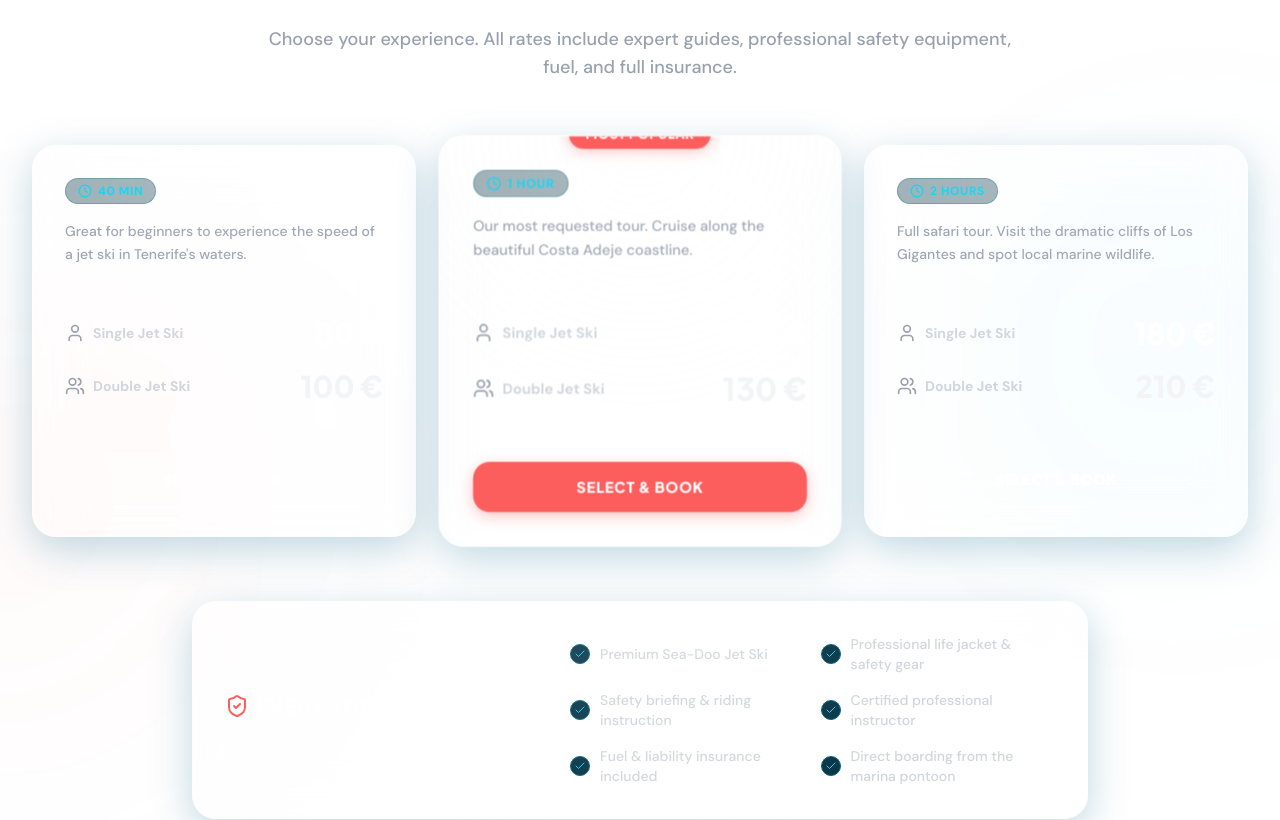
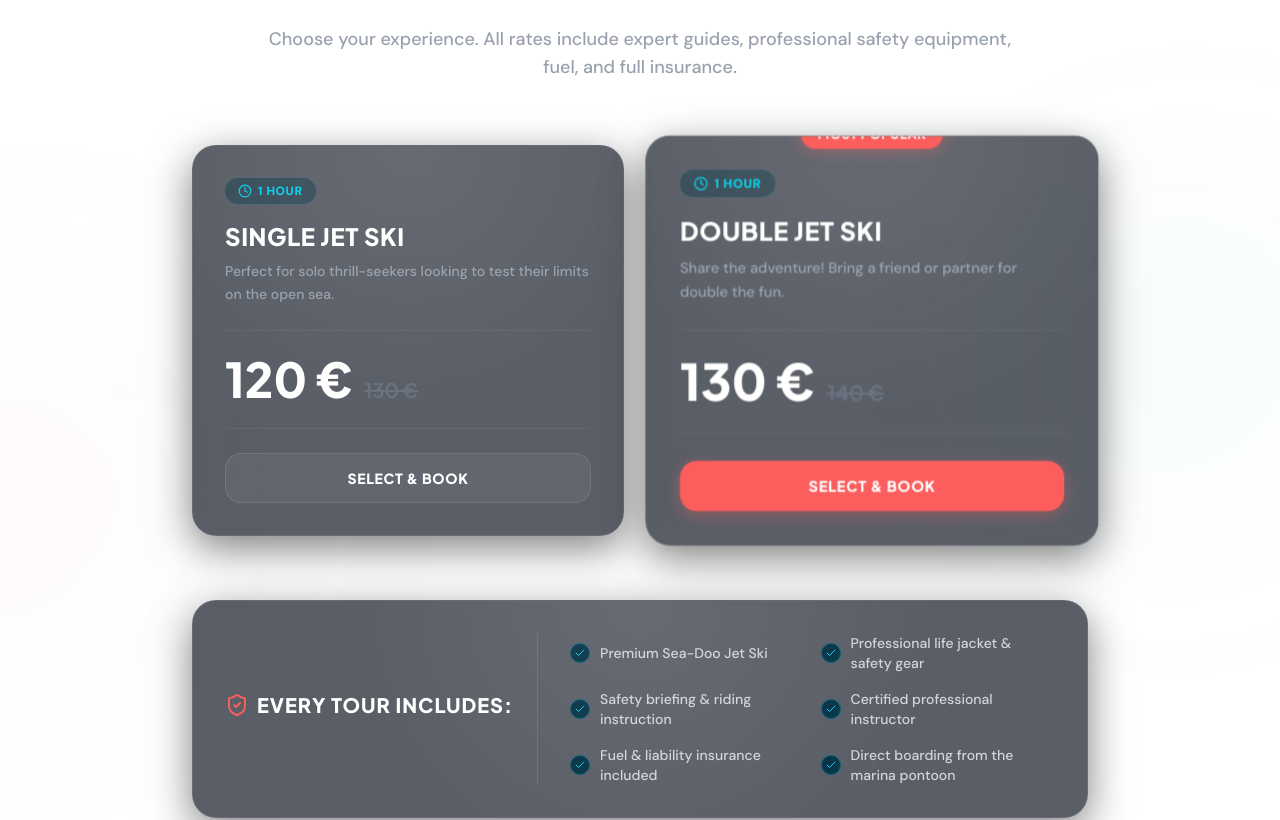
Before and after one commit to TimSorrow/tenjet, a Next.js app: page / in a window 1280 px wide. Shown: the part 960-1780 px from the top of the page. Built offline with nearby package versions, Linux system fonts and the light colour scheme.

Commit message:
feat: Replace background video with reductedJetSki3.mp4, switch to dark glass panels for readability, and simplify pricing to 1 Hour Single/Double cards

```diff
--- a/src/app/globals.css
+++ b/src/app/globals.css
@@ -95,11 +95,11 @@ body {
 
 /* Liquid Glass utility classes */
 .liquid-glass {
-  background: rgba(255, 255, 255, 0.2);
+  background: rgba(3, 8, 20, 0.65);
   backdrop-filter: blur(24px) saturate(200%);
   -webkit-backdrop-filter: blur(24px) saturate(200%);
-  border: 1px solid rgba(255, 255, 255, 0.3);
-  box-shadow: 0 12px 40px 0 rgba(0, 101, 141, 0.25);
+  border: 1px solid rgba(255, 255, 255, 0.08);
+  box-shadow: 0 12px 40px 0 rgba(0, 0, 0, 0.5);
   position: relative;
   overflow: hidden;
 }
@@ -108,25 +108,25 @@ body {
   content: "";
   position: absolute;
   inset: 0;
-  background: radial-gradient(circle at 50% 0%, rgba(255, 255, 255, 0.15), transparent 60%);
+  background: radial-gradient(circle at 50% 0%, rgba(255, 255, 255, 0.08), transparent 60%);
   pointer-events: none;
 }
 
 /* Glassmorphism helpers updated to Liquid Glass */
 .glass-panel {
-  background: rgba(255, 255, 255, 0.2);
+  background: rgba(3, 8, 20, 0.65);
   backdrop-filter: blur(20px) saturate(180%);
   -webkit-backdrop-filter: blur(20px) saturate(180%);
-  border: 1px solid rgba(255, 255, 255, 0.25);
-  box-shadow: 0 10px 30px 0 rgba(0, 101, 141, 0.15);
+  border: 1px solid rgba(255, 255, 255, 0.08);
+  box-shadow: 0 10px 30px 0 rgba(0, 0, 0, 0.4);
 }
 
 .glass-navbar {
-  background: rgba(255, 255, 255, 0.15);
+  background: rgba(3, 8, 20, 0.7);
   backdrop-filter: blur(24px) saturate(180%);
   -webkit-backdrop-filter: blur(24px) saturate(180%);
-  border-bottom: 1px solid rgba(255, 255, 255, 0.25);
-  box-shadow: 0 4px 30px rgba(0, 101, 141, 0.1);
+  border-bottom: 1px solid rgba(255, 255, 255, 0.08);
+  box-shadow: 0 4px 30px rgba(0, 0, 0, 0.3);
 }
 
 /* Shifting background gradient liquid blobs */
--- a/src/components/BackgroundVideo.tsx
+++ b/src/components/BackgroundVideo.tsx
@@ -16,7 +16,7 @@ export const BackgroundVideo = () => {
     <div className="fixed top-0 left-0 w-full h-full z-0 pointer-events-none overflow-hidden bg-black">
       <video
         ref={videoRef}
-        src="/videos/jet-ski-compressed.mp4"
+        src="/videos/reductedJetSki3.mp4"
         autoPlay
         loop
         muted
--- a/src/components/BookingForm.tsx
+++ b/src/components/BookingForm.tsx
@@ -254,11 +254,10 @@ export const BookingForm = () => {
                       name="duration"
                       value={formData.duration}
                       onChange={handleChange}
-                      className="px-4 py-3 rounded-xl bg-black/40 border border-white/10 text-white focus:outline-none focus:border-cyan-glow focus:ring-2 focus:ring-cyan-glow/50 transition-all font-medium"
+                      disabled
+                      className="px-4 py-3 rounded-xl bg-black/40 border border-white/10 text-white opacity-80 cursor-not-allowed focus:outline-none transition-all font-medium"
                     >
-                      <option value="40 min">40 min</option>
                       <option value="1 hour">1 hour</option>
-                      <option value="2 hours">2 hours</option>
                     </select>
                   </div>
 
--- a/src/components/PricingSection.tsx
+++ b/src/components/PricingSection.tsx
@@ -3,7 +3,7 @@
 import React from "react";
 import { useTranslation } from "@/context/LanguageContext";
 import { motion } from "framer-motion";
-import { Check, Clock, User, Users, ShieldCheck } from "lucide-react";
+import { Check, Clock, ShieldCheck } from "lucide-react";
 
 export const PricingSection = () => {
   const { t } = useTranslation();
@@ -64,17 +64,17 @@ export const PricingSection = () => {
           initial="hidden"
           whileInView="visible"
           viewport={{ once: true, margin: "-100px" }}
-          className="grid grid-cols-1 lg:grid-cols-3 gap-8 mb-16"
+          className="grid grid-cols-1 md:grid-cols-2 max-w-4xl mx-auto gap-8 mb-16"
         >
           {t.pricing.pricingOptions.map((option, idx) => {
-            const isPopular = idx === 1; // 1 Hour is most popular
+            const isPopular = idx === 1; // Double is most popular
             return (
               <motion.div
                 key={idx}
                 variants={cardVariants}
                 className={`relative rounded-3xl p-8 flex flex-col justify-between transition-all duration-300 liquid-glass ${
                   isPopular
-                    ? "border-2 border-coral-glow shadow-[0_15px_40px_rgba(252,93,93,0.15)] scale-100 lg:scale-105 z-20"
+                    ? "border-2 border-coral-glow shadow-[0_15px_40px_rgba(252,93,93,0.15)] scale-100 md:scale-105 z-20"
                     : "hover:border-white/20 shadow-2xl z-10"
                 }`}
               >
@@ -94,36 +94,25 @@ export const PricingSection = () => {
                     </span>
                   </div>
 
+                  <h3 className="font-heading font-black text-2xl text-white mb-2 uppercase tracking-wide">
+                    {option.title}
+                  </h3>
+
                   <p className="text-gray-400 text-sm font-medium leading-relaxed mb-6">
                     {option.desc}
                   </p>
 
                   {/* Pricing Details */}
-                  <div className="space-y-4 border-y border-white/5 py-6 mb-6">
-                    {/* Single Price */}
-                    <div className="flex items-center justify-between">
-                      <div className="flex items-center gap-2 text-gray-300">
-                        <User className="h-5 w-5 text-gray-400" />
-                        <span className="font-semibold text-sm">{t.pricing.singleTitle}</span>
-                      </div>
-                      <div className="text-right">
-                        <span className="font-heading font-black text-2xl sm:text-3xl text-white">
-                          {option.singlePrice}
+                  <div className="border-y border-white/5 py-6 mb-6">
+                    <div className="flex items-baseline gap-3">
+                      <span className="font-heading font-black text-4xl sm:text-5xl text-white">
+                        {option.price}
+                      </span>
+                      {option.oldPrice && (
+                        <span className="font-heading font-semibold text-lg sm:text-xl text-gray-500 line-through">
+                          {option.oldPrice}
                         </span>
-                      </div>
-                    </div>
-
-                    {/* Double Price */}
-                    <div className="flex items-center justify-between">
-                      <div className="flex items-center gap-2 text-gray-300">
-                        <Users className="h-5 w-5 text-gray-400" />
-                        <span className="font-semibold text-sm">{t.pricing.doubleTitle}</span>
-                      </div>
-                      <div className="text-right">
-                        <span className="font-heading font-black text-2xl sm:text-3xl text-sun-yellow">
-                          {option.doublePrice}
-                        </span>
-                      </div>
+                      )}
                     </div>
                   </div>
                 </div>
--- a/src/locales/translations.ts
+++ b/src/locales/translations.ts
@@ -42,22 +42,18 @@ export const translations = {
       ],
       pricingOptions: [
         {
-          duration: "40 min",
-          singlePrice: "80 €",
-          doublePrice: "100 €",
-          desc: "Great for beginners to experience the speed of a jet ski in Tenerife's waters."
+          title: "Single Jet Ski",
+          duration: "1 hour",
+          price: "120 €",
+          oldPrice: "130 €",
+          desc: "Perfect for solo thrill-seekers looking to test their limits on the open sea."
         },
         {
+          title: "Double Jet Ski",
           duration: "1 hour",
-          singlePrice: "110 €",
-          doublePrice: "130 €",
-          desc: "Our most requested tour. Cruise along the beautiful Costa Adeje coastline."
-        },
-        {
-          duration: "2 hours",
-          singlePrice: "180 €",
-          doublePrice: "210 €",
-          desc: "Full safari tour. Visit the dramatic cliffs of Los Gigantes and spot local marine wildlife."
+          price: "130 €",
+          oldPrice: "140 €",
+          desc: "Share the adventure! Bring a friend or partner for double the fun."
         }
       ]
     },
@@ -160,22 +156,18 @@ export const translations = {
       ],
       pricingOptions: [
         {
-          duration: "40 min",
-          singlePrice: "80 €",
-          doublePrice: "100 €",
-          desc: "Perfecto para principiantes que quieren sentir la velocidad en las aguas de Tenerife."
+          title: "Moto de Agua Individual",
+          duration: "1 hora",
+          price: "120 €",
+          oldPrice: "130 €",
+          desc: "Ideal para aventureros solitarios que quieren poner a prueba sus límites en mar abierto."
         },
         {
+          title: "Moto de Agua Doble",
           duration: "1 hora",
-          singlePrice: "110 €",
-          doublePrice: "130 €",
-          desc: "Nuestro tour más solicitado. Navega a lo largo de la costa de Costa Adeje."
-        },
-        {
-          duration: "2 horas",
-          singlePrice: "180 €",
-          doublePrice: "210 €",
-          desc: "Safari completo. Visita los acantilados de Los Gigantes y avista la fauna marina local."
+          price: "130 €",
+          oldPrice: "140 €",
+          desc: "¡Comparte la aventura! Trae a un amigo o pareja para el doble de diversión."
         }
       ]
     },
```
Also changed, not shown: 1 other file (tests, documents, lock files or other folders).
